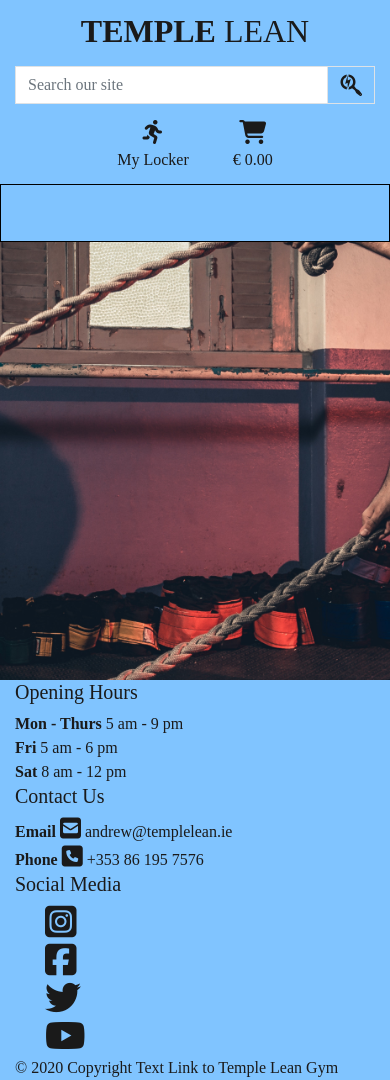
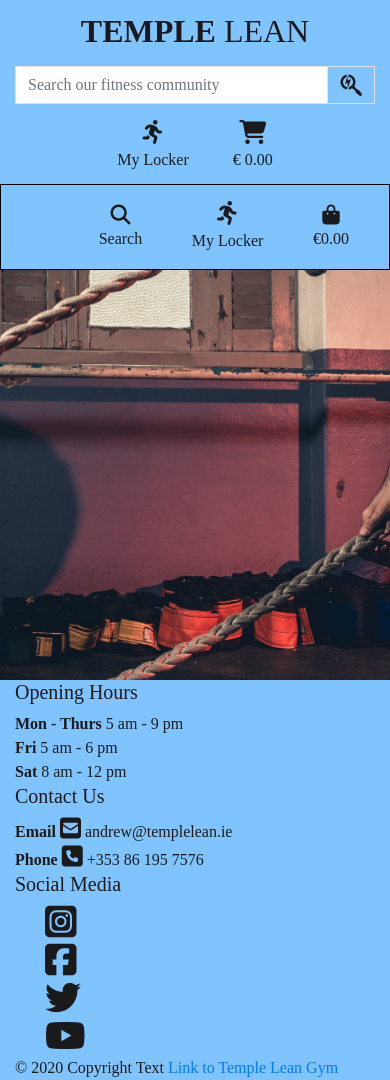
Before and after one commit to Andrew-code2020/ms4, a Django app: page / in a window 390 px wide. Run offline with Django 3.2, Linux system fonts and the light colour scheme; the visitor is signed in with stand-in values (Sample User, id 1); some libraries are stand-ins or nearby versions; some web fonts are replaced.

Commit message:
mobile top header added and debugging started

```diff
--- a/static/css/base.css
+++ b/static/css/base.css
@@ -55,9 +55,6 @@ ul {
   border: 1px solid black !important;
 }
 
-a {
-  color:#1a1a1a;
-}
 
 footer {
     background-color:#80C4FF;
@@ -91,6 +88,6 @@ footer {
     }
 
     .header-container {
-        padding-top: 164px;
+        padding-top: 175px;
     }
 }
--- a/templates/base.html
+++ b/templates/base.html
@@ -64,7 +64,7 @@
                 <form method="GET" action="">
                     <div class="input-group w-100">
                         <input class="form-control border border-black rounded-0" type="text" name="q"
-                            placeholder="Search our site">
+                            placeholder="Search our fitness community">
                         <div class="input-group-append">
                             <button class="form-control btn btn-black border border-black rounded-0" type="submit">
                                 <span class="icon">
@@ -119,7 +119,7 @@
         <div class="row">
             <nav class="navbar navbar-expand-lg navbar-color w-100">
                 <button class="navbar-toggler" type="button" data-toggle="collapse"
-                    data-target="#navbarSupportedContent" aria-controls="navbarSupportedContent" aria-expanded="false"
+                    data-target="main-nav" aria-controls="main-nav" aria-expanded="false"
                     aria-label="Toggle navigation">
                     <span class="navbar-toggler-icon"></span>
                 </button>
@@ -196,7 +196,7 @@
                 </div>
             </div>
         </div>
-        </div>
+
         <!--Sub Footer with copyright tag and link to main Temple Lean Site for Fitness Facility Gym-->
         <div class="footer-copyright">
             <div class="container">
--- a/templates/includes/main-nav.html
+++ b/templates/includes/main-nav.html
@@ -1,30 +1,30 @@
-<div class="collapse navbar-collapse" id="navbarSupportedContent">
-    <ul class="navbar-nav mr-auto text-lean">
+<div class="collapse navbar-collapse" id="main-nav">
+    <ul class="navbar-nav mr-auto">
       <li class="nav-item dropdown">
-        <a class="nav-link dropdown-toggle" href="#" id="navbarDropdown" role="button" data-toggle="dropdown" aria-haspopup="true" aria-expanded="false">
+        <a class="nav-link dropdown-toggle text-lean" href="#" id="facilities" role="button" data-toggle="dropdown" aria-haspopup="true" aria-expanded="false">
           Facilities
         </a>
-        <div class="dropdown-menu" aria-labelledby="navbarDropdown">
+        <div class="dropdown-menu" aria-labelledby="facilities">
           <a class="dropdown-item" href="#">Free Weight Gym</a>
           <a class="dropdown-item" href="#">Cardio Gym</a>
           <a class="dropdown-item" href="#">Café</a>
         </div>
       </li>
       <li class="nav-item dropdown">
-        <a class="nav-link dropdown-toggle" href="#" id="navbarDropdown" role="button" data-toggle="dropdown" aria-haspopup="true" aria-expanded="false">
+        <a class="nav-link dropdown-toggle text-lean" href="#" id="classes" role="button" data-toggle="dropdown" aria-haspopup="true" aria-expanded="false">
           Classes
         </a>
-        <div class="dropdown-menu" aria-labelledby="navbarDropdown">
+        <div class="dropdown-menu" aria-labelledby="classes">
           <a class="dropdown-item" href="#">Kettlebells</a>
           <a class="dropdown-item" href="#">Lean Machine</a>
           <a class="dropdown-item" href="#">Pilates</a>
         </div>
       </li>
       <li class="nav-item dropdown">
-        <a class="nav-link dropdown-toggle" href="#" id="navbarDropdown" role="button" data-toggle="dropdown" aria-haspopup="true" aria-expanded="false">
+        <a class="nav-link dropdown-toggle text-lean" href="#" id="membership" role="button" data-toggle="dropdown" aria-haspopup="true" aria-expanded="false">
           Membership
         </a>
-        <div class="dropdown-menu" aria-labelledby="navbarDropdown">
+        <div class="dropdown-menu" aria-labelledby="memebership">
           <a class="dropdown-item" href="#">Online</a>
           <a class="dropdown-item" href="#">Public</a>
           <a class="dropdown-item" href="#">Corporate</a>
@@ -32,7 +32,7 @@
         </div>
       </li>
       <li class="nav-item">
-        <a class="nav-link" href="#">Coaches</a>
+        <a class="nav-link text-lean" href="#">Coaches</a>
       </li>
     </ul>
 
--- a/templates/includes/mobile-top-header.html
+++ b/templates/includes/mobile-top-header.html
@@ -0,0 +1,63 @@
+<li class="list-inline-item">
+    <a class="text-lean nav-link d-block d-lg-none" href="#" id="mobile-search" data-toggle="dropdown"
+        aria-haspopup="true" aria-expanded="false">
+        <div class="text-center">
+            <div><i class="fas fa-search fa-lg"></i></div>
+            <p class="my-0">Search</p>
+        </div>
+    </a>
+    <div class="dropdown-menu border-0 w-100 p-3 rounded-0 my-0" aria-labelledby="mobile-search">
+        <form method="GET" action="">
+            <div class="input-group w-100">
+                <input class="form-control border border-black rounded-0" type="text" name="q"
+                    placeholder="Search our site">
+                <div class="input-group-append">
+                    <button class="form-control btn btn-black border border-black rounded-0" type="submit">
+                        <span class="icon">
+                            <i class="fab fa-searchengin"></i>
+                        </span>
+                    </button>
+                </div>
+            </div>
+        </form>
+    </div>
+</li>
+<li class="list-inline-item dropdown">
+    <a class="text-lean nav-link d-block d-lg-none" href="#" id="user-options" data-toggle="dropdown"
+        aria-haspopup="true" aria-expanded="false">
+        <div class="text-center">
+            <div><i class="fas fa-running"></i></div>
+            <p class="my-0">My Locker</p>
+        </div>
+    </a>
+    <div class="dropdown-menu border-0" aria-labelledby="user-options">
+        <div class="dropdown-menu border-0" aria-labelledby="user-options">
+            {% if request.user.is_authenticated %}
+            {% if request.user.is_superuser %}
+            <a href="" class="dropdown-item">Manage Temple Lean</a>
+            {% endif %}
+            <a href="" class="dropdown-item">My Profile</a>
+            <a href="{% url 'account_logout' %}" class="dropdown-item">Logout</a>
+            {% else %}
+            <a href="{% url 'account_signup' %}" class="dropdown-item">Register</a>
+            <a href="{% url 'account_login' %}" class="dropdown-item">Login</a>
+            {% endif %}
+        </div>
+    </div>
+</li>
+
+<li class="list-inline-item">
+    <a class="{% if grand_total %}text-primary font-weight-bold{% else %}text-lean{% endif %} nav-link d-block d-lg-none"
+        href="#">
+        <div class="text-center">
+            <div><i class="fas fa-shopping-bag fa-lg"></i></div>
+            <p class="my-0">
+                {% if grand_total %}
+                €{{ grand_total|floatformat:2 }}
+                {% else %}
+                €0.00
+                {% endif %}
+            </p>
+        </div>
+    </a>
+</li>
```
